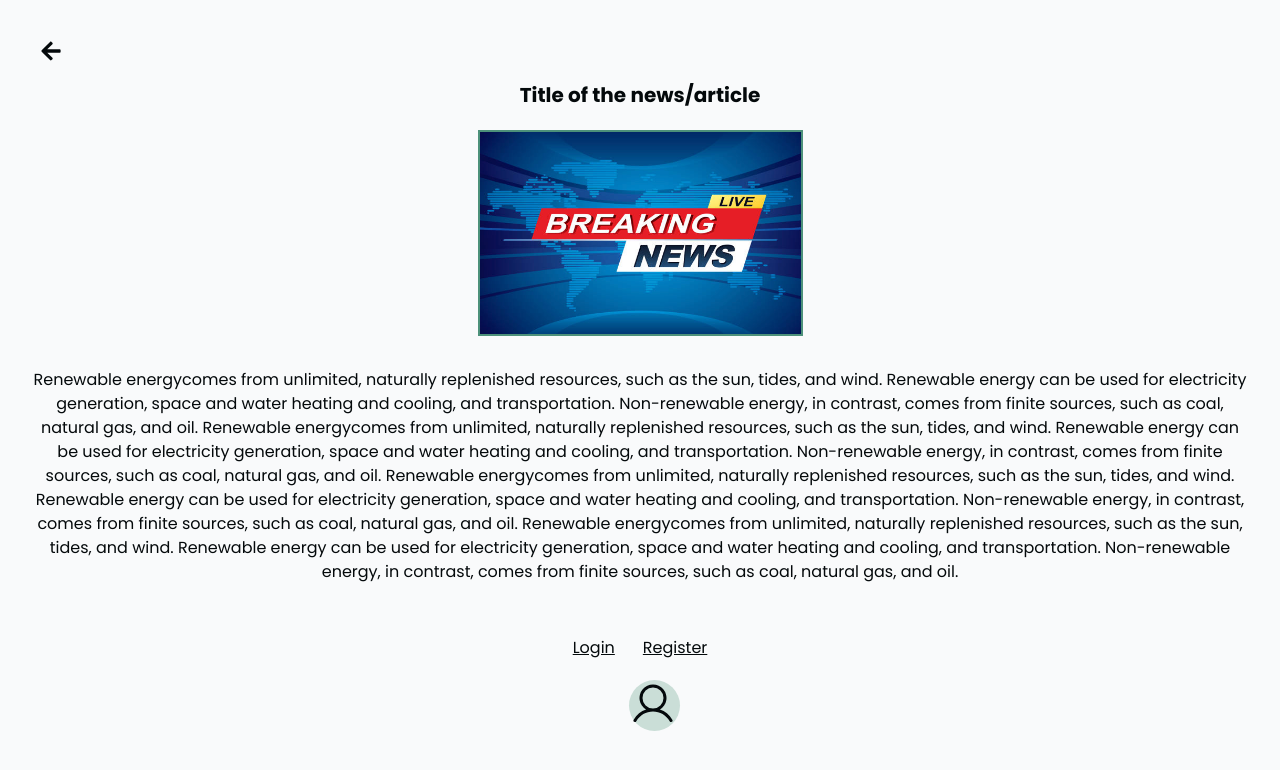
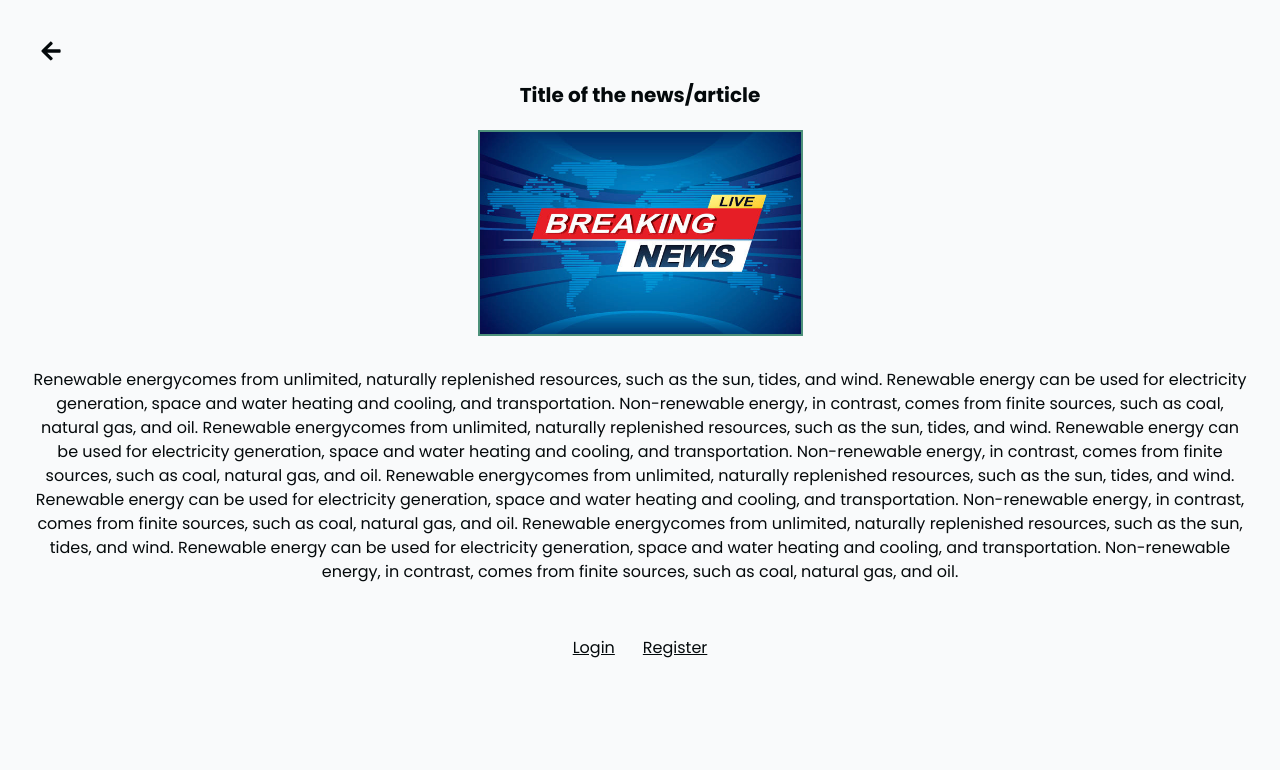
Before and after one commit to JavierPadronGarcia/E-volution, a Next.js app: page /selectedNews in a window 1280 px wide. Shown: the top 770 px of the page. Built offline with nearby package versions, Linux system fonts and the light colour scheme; no server answers; a web font is replaced by a local one.

Commit message:
correct position on user profile button

```diff
--- a/app/selectedNews/page.tsx
+++ b/app/selectedNews/page.tsx
@@ -33,8 +33,8 @@ const SelectedNews = async () => {
             <Link href='/login' className="underline justify-center flex">Login</Link>
             <Link href='/register' className="underline justify-center flex">Register</Link>
           </div>}
-         <div>
-            {!user &&
+         <div className="w-full">
+            {user &&
             <ProfileButton/>}
         </div>
         </>
--- a/components/profileButton.tsx
+++ b/components/profileButton.tsx
@@ -3,8 +3,8 @@ import { PiUser } from "react-icons/pi";
 
 const ProfileButton = () => {
     return (
-        <div className="w-full flex justify-end mr-7 mb-7">
-        <div className="bg-notWhite rounded-full w-[51px] h-[51px]">
+        <div className="w-full flex justify-end mr-7 mb-7 relative h-[30px]">
+        <div className="bg-notWhite rounded-full w-[51px] h-[51px] absolute right-5 bottom-0 ">
         <PiUser className="w-[48px] h-[48px] "/>
         </div>
         </div>
```
